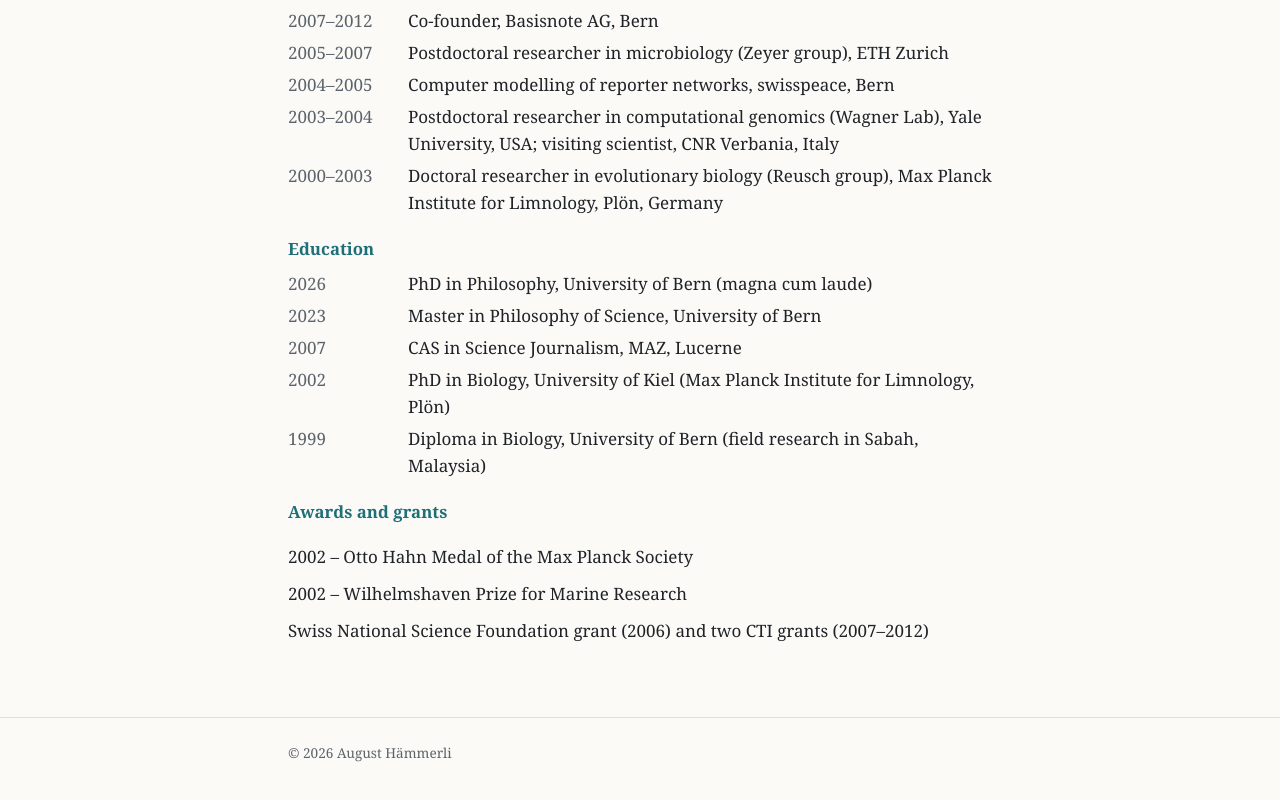
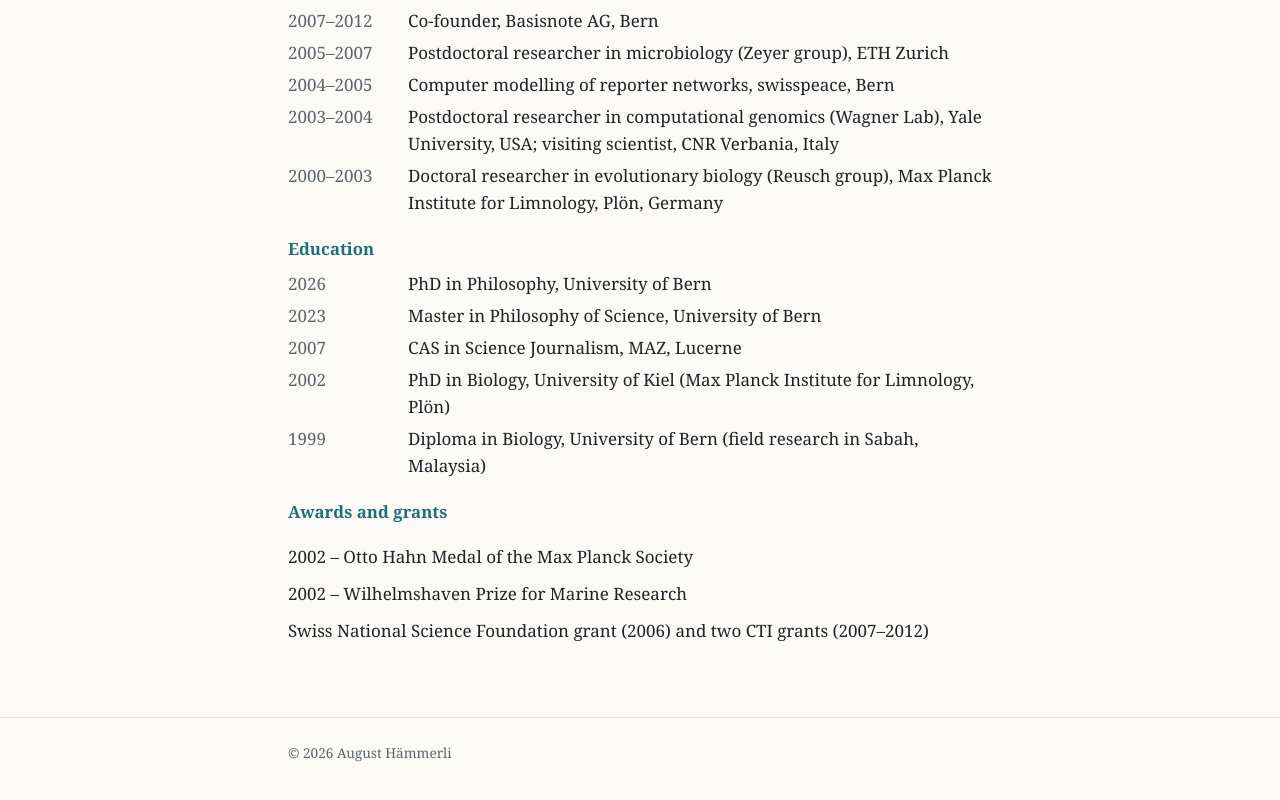
Before and after one commit to august-haemmerli/august-haemmerli.github.io, a plain HTML site: page index.html in a window 1280 px wide. Shown: the part 3008-3808 px from the top of the page. Drawn offline with Linux system fonts and the light colour scheme.

Commit message:
Update index.html

```diff
--- a/index.html
+++ b/index.html
@@ -110,7 +110,7 @@
 
     <h3>Education</h3>
     <dl class="cv">
-      <dt>2026</dt><dd>PhD in Philosophy, University of Bern (magna cum laude)</dd>
+      <dt>2026</dt><dd>PhD in Philosophy, University of Bern</dd>
       <dt>2023</dt><dd>Master in Philosophy of Science, University of Bern</dd>
       <dt>2007</dt><dd>CAS in Science Journalism, MAZ, Lucerne</dd>
       <dt>2002</dt><dd>PhD in Biology, University of Kiel (Max Planck Institute for Limnology, Plön)</dd>
```
